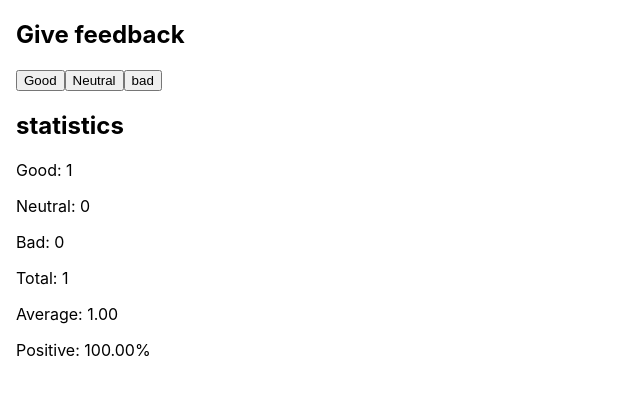
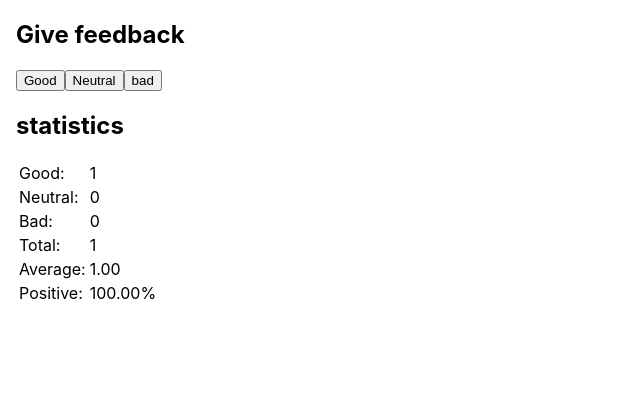
Before and after one commit to markoseppanen/fsOpen, a React (Create React App) app in the folder part1/unicafe/: page / in a window 1280 px wide. Both pictures are taken after a click on the button "Good". Shown: the top 394 px of the page, without its empty margins (0-640 px from the left). Built offline with nearby package versions, Linux system fonts and the light colour scheme.

Commit message:
unicafe: step6

```diff
--- a/part1/unicafe/src/App.js
+++ b/part1/unicafe/src/App.js
@@ -22,14 +22,22 @@ const Statistics = ({ good, neutral, bad }) => (
     {good + neutral + bad === 0 ? (
       <p>No Feedback given</p>
     ) : (
-      <p>
-        <StatisticLine text="Good" value={good} />
-        <StatisticLine text="Neutral" value={neutral} />
-        <StatisticLine text="Bad" value={bad} />
-        <StatisticLine text="Total" value={good + neutral + bad} />
-        <StatisticLine text="Average" value={((good * 1 + bad * -1) / (good + neutral + bad)).toFixed(2)}/>
-        <StatisticLine text="Positive" value={`${((good / (good + neutral + bad)) * 100).toFixed(2)}%`}/>
-      </p>
+      <table>
+        <tbody>
+          <StatisticLine text="Good" value={good} />
+          <StatisticLine text="Neutral" value={neutral} />
+          <StatisticLine text="Bad" value={bad} />
+          <StatisticLine text="Total" value={good + neutral + bad} />
+          <StatisticLine
+            text="Average"
+            value={((good * 1 + bad * -1) / (good + neutral + bad)).toFixed(2)}
+          />
+          <StatisticLine
+            text="Positive"
+            value={`${((good / (good + neutral + bad)) * 100).toFixed(2)}%`}
+          />
+        </tbody>
+      </table>
     )}
   </>
 );
@@ -39,9 +47,12 @@ const Button = ({ handleClick, text }) => (
 );
 
 const StatisticLine = ({ text, value }) => (
-  <p>
-    {text}: {value}
-  </p>
+  <>
+    <tr>
+    <td>{text}:</td>
+    <td>{value}</td>
+    </tr>
+  </>
 );
 
 export default App;
```
